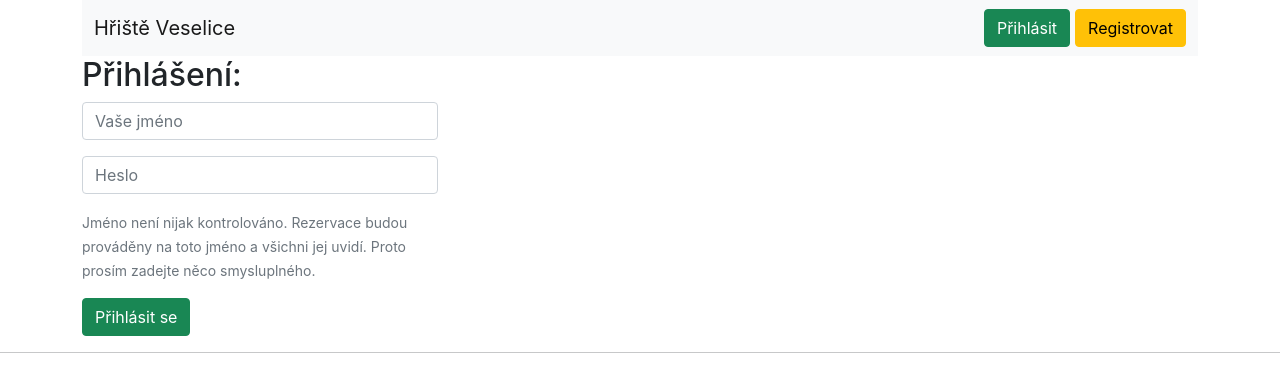
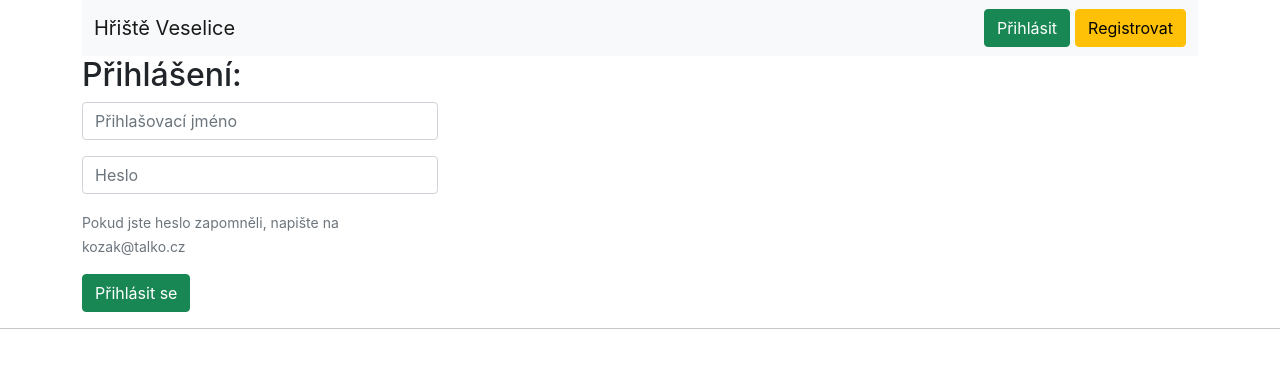
Before and after one commit to kotrzina/court-reservations, a Next.js app in the folder frontend/: page /login in a window 1280 px wide. Shown: the top 392 px of the page. Built offline with nearby package versions, Linux system fonts and the light colour scheme.

Commit message:
Amend text

```diff
--- a/frontend/pages/index.tsx
+++ b/frontend/pages/index.tsx
@@ -43,7 +43,7 @@ const Home: NextPage = () => {
                 </Col>
 
                 <Col md={6}>
-                    <ReservationsList  title={"Vaše rezervace:"} reservations={table.userReservations}/>
+                    <ReservationsList title={"Vaše rezervace:"} reservations={table.userReservations}/>
                 </Col>
             </Row>
         </>
--- a/frontend/pages/login.tsx
+++ b/frontend/pages/login.tsx
@@ -38,7 +38,8 @@ const Login: FC = () => {
                 <Flash flash={flash}/>
                 <Form>
                     <Form.Group className="mb-3">
-                        <Form.Control type="name" placeholder="Vaše jméno" onChange={e => setUsername(e.target.value)}/>
+                        <Form.Control type="name" placeholder="Přihlašovací jméno"
+                                      onChange={e => setUsername(e.target.value)}/>
                     </Form.Group>
 
                     <Form.Group className="mb-3">
@@ -47,8 +48,7 @@ const Login: FC = () => {
 
                     <Form.Group className="mb-3">
                         <Form.Text className="text-muted">
-                            Jméno není nijak kontrolováno. Rezervace budou prováděny na toto jméno a všichni jej uvidí.
-                            Proto prosím zadejte něco smysluplného.
+                            Pokud jste heslo zapomněli, napište na kozak@talko.cz
                         </Form.Text>
                     </Form.Group>
 
```
